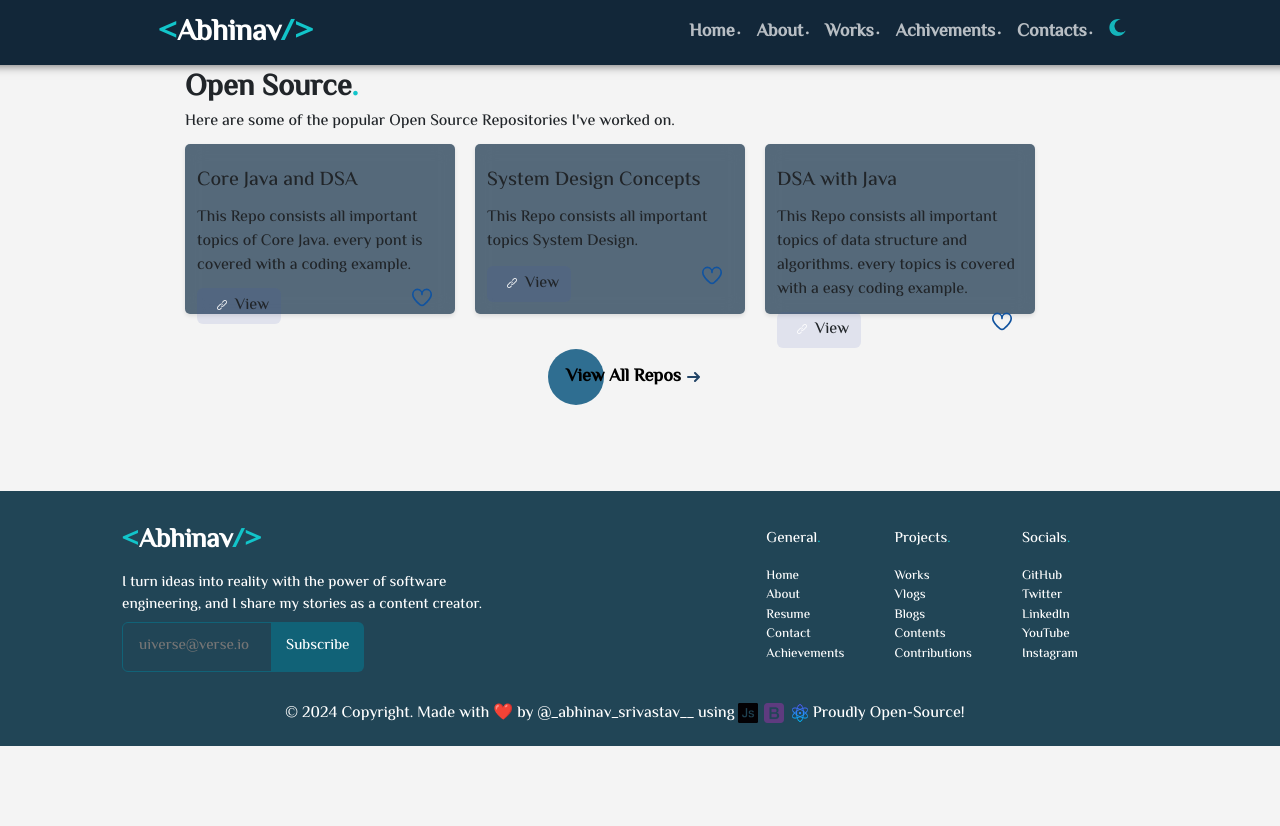
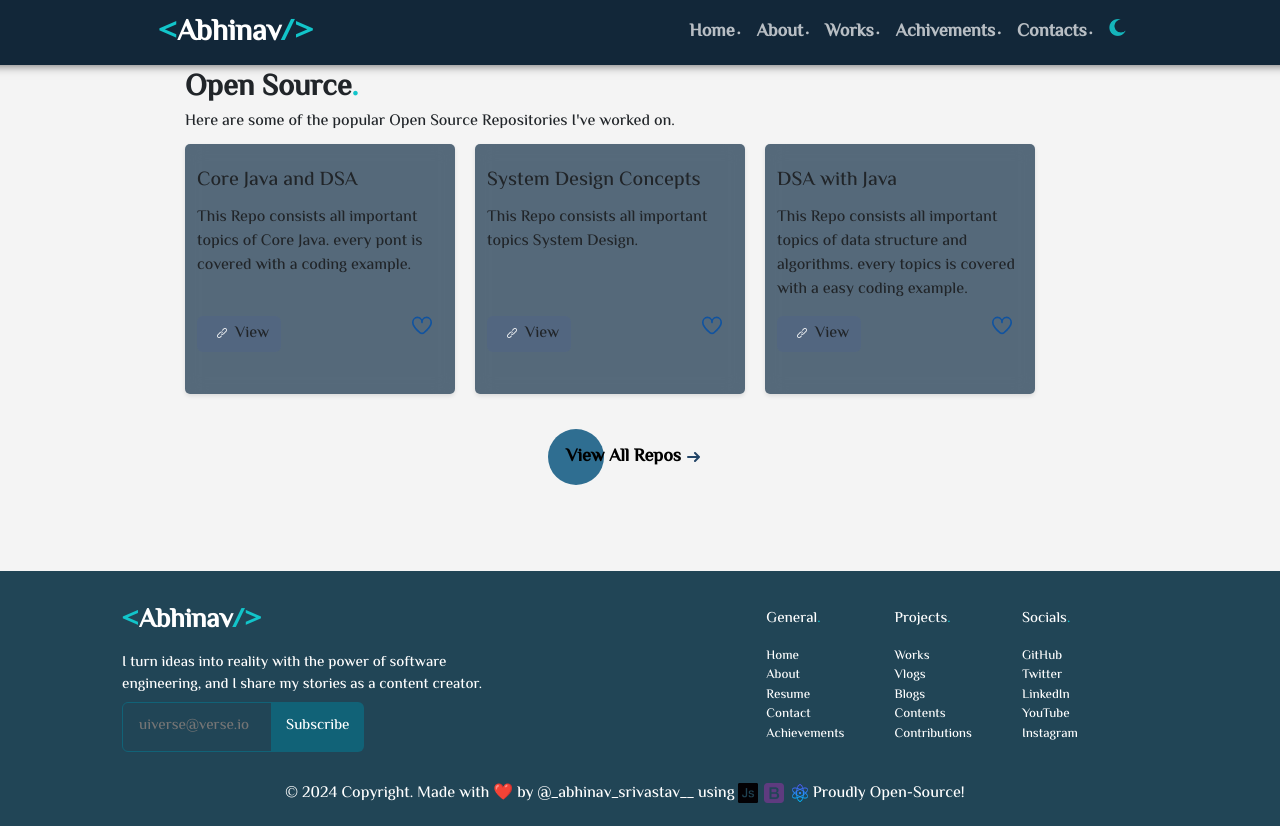
Before and after one commit to Abhinavrajsrivastav/AbhainavSrivastav, a React (Create React App) app: page /open-source in a window 1280 px wide. Shown: the top 826 px of the page. Before the commit the page ends 800 px from the top, so only its background shows below. Built offline with nearby package versions, Linux system fonts and the light colour scheme.

Commit message:
25-02-2024-002

```diff
--- a/src/Components/OpenSource/OS-Card/Card.css
+++ b/src/Components/OpenSource/OS-Card/Card.css
@@ -8,7 +8,8 @@
   padding: 12px;
   margin: 10px;
   width: 270px;
-  height: 170px;
+  /* height: auto; */
+  min-height: 250px;
   max-width: 1000px;
   min-width: 200px;
   transition: box-shadow 0.3s ease-in-out;
@@ -27,7 +28,7 @@
 }
 
 .Card-Body{
-  min-height: 50px;
+  min-height: 100px;
 }
 
 
--- a/src/Components/Vlogs/VlogCard/VlogCard.css
+++ b/src/Components/Vlogs/VlogCard/VlogCard.css
@@ -7,7 +7,7 @@
   padding: 15px;
   margin: 10px;
   width: 270px;
-  height: 350px;
+  height: 370px;
   overflow: hidden;
   position: relative;
   max-width: 1000px;
@@ -59,7 +59,7 @@
 .Vlog-card-content{
   display: flex;
   flex-direction: column;
-  height: 80px;
+  height: 90px;
   padding-top: 5px;
   gap: 0px;
 }
--- a/src/Components/Works/CardPage/CardsPage.css
+++ b/src/Components/Works/CardPage/CardsPage.css
@@ -8,7 +8,7 @@
   padding-bottom: 20px;
   margin: 10px;
   width: 310px;
-  height: 350px;
+  height: 370px;
   overflow: hidden;
   position: relative;
   max-width: 1000px;
--- a/src/Components/Works/Cards/Card.css
+++ b/src/Components/Works/Cards/Card.css
@@ -7,7 +7,7 @@
   padding: 15px;
   margin: 10px;
   width: 270px;
-  height: 350px;
+  height: 370px;
   overflow: hidden;
   position: relative;
   max-width: 1000px;
```
